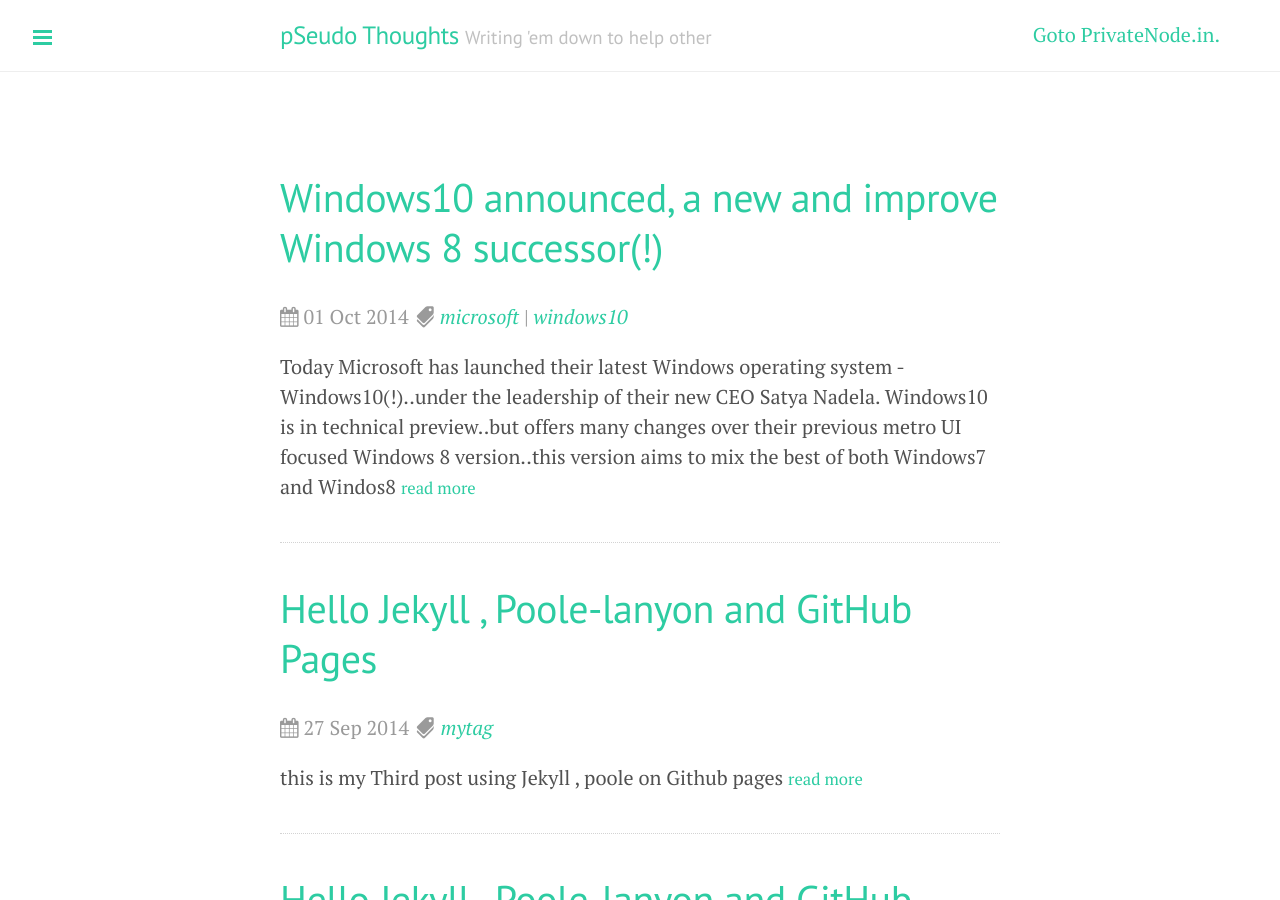
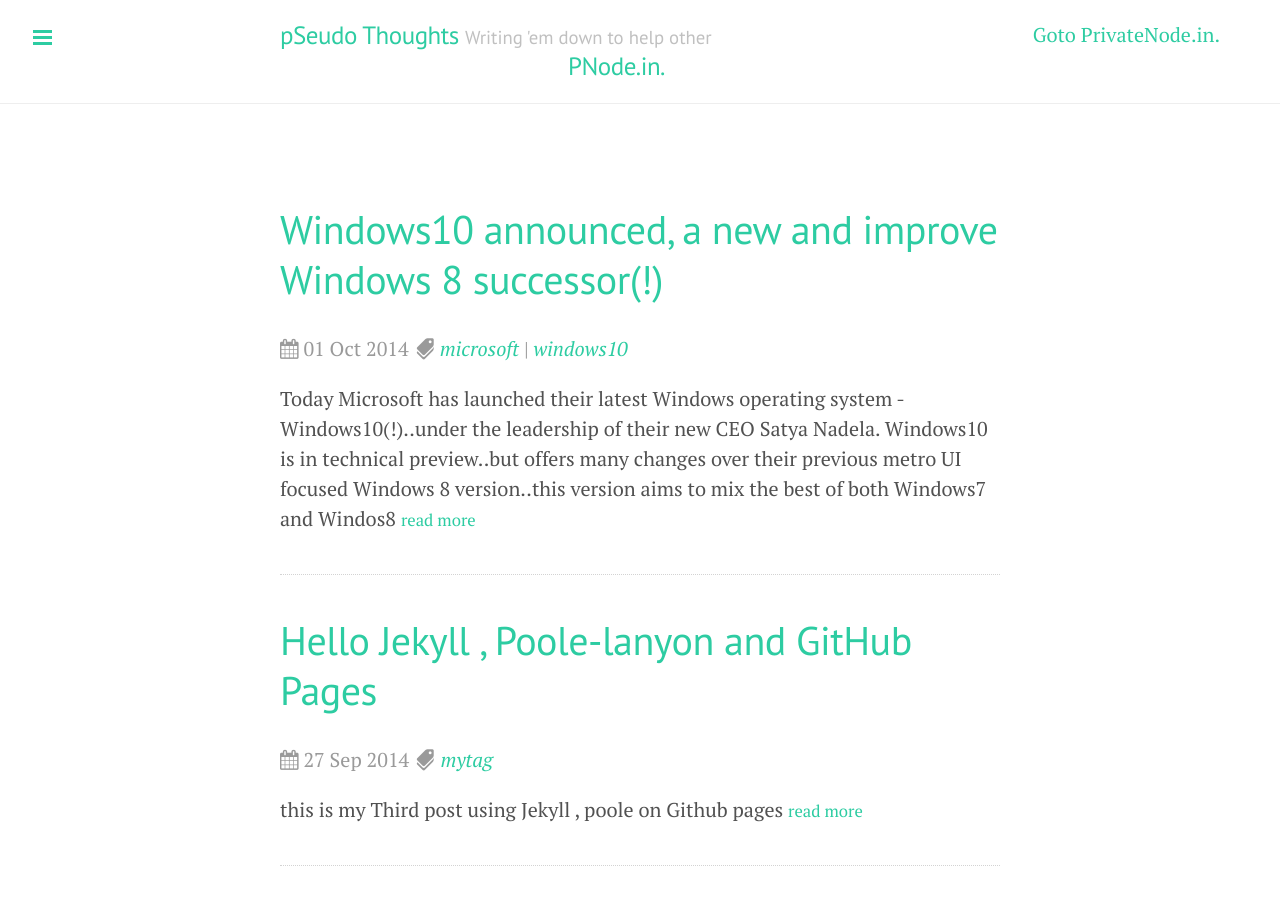
Before and after one commit to DharmeshPandav/dharmeshpandav.github.io, a Jekyll site: the page built from index.html, in a window 1280 px wide and 900 px high. Built offline with Jekyll 4.4.1, drawn with Linux system fonts in a browser that asks for light colours; nearby versions of some CDN libraries; Markdown is read by kramdown in place of the engine named in the settings; the list of posts is cut into pages by our own code.

Commit message:
Dec25-working on back link when on mobile

```diff
--- a/_layouts/default.html
+++ b/_layouts/default.html
@@ -15,6 +15,7 @@
           <h3 class="masthead-title">
             <a href="/" title="Home">{{ site.title }}</a>
             <small>{{ site.tagline }}</small>
+            <a style="margin-left: 40%"  href="http://www.privatenode.in">PNode.in.</a>
           </h3>
         </div>
       </div>
```
Also changed, not shown: other parts of _layouts/default.html (+1 -1 lines).
